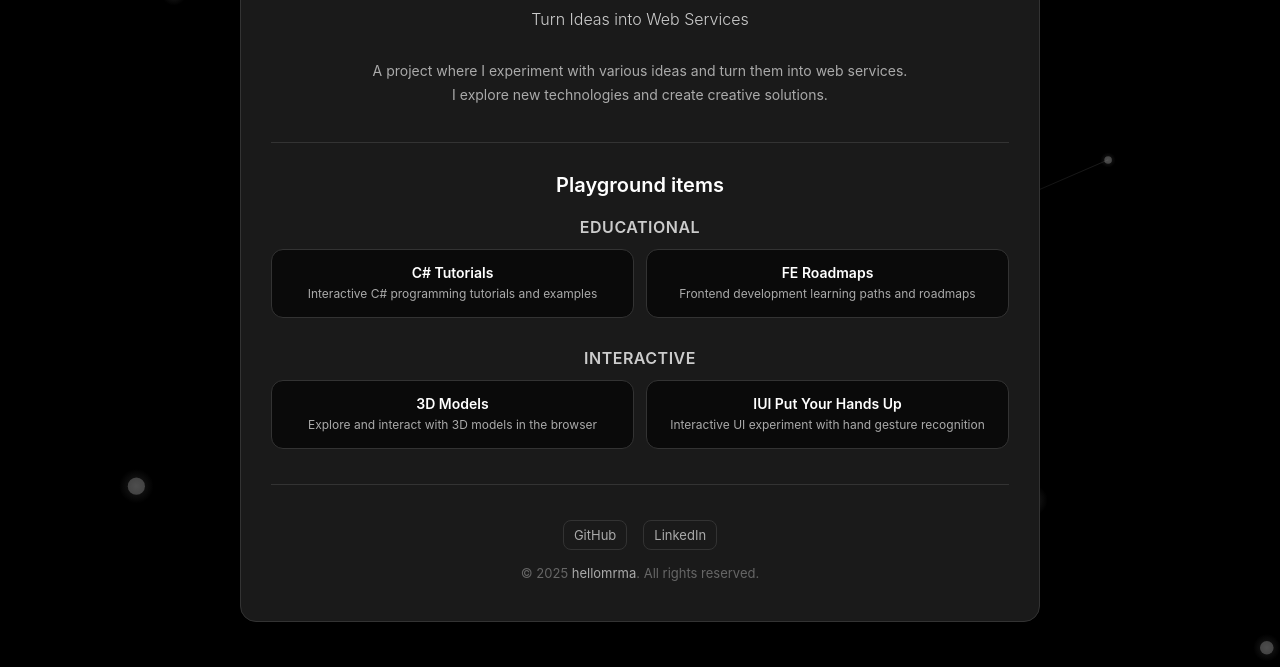
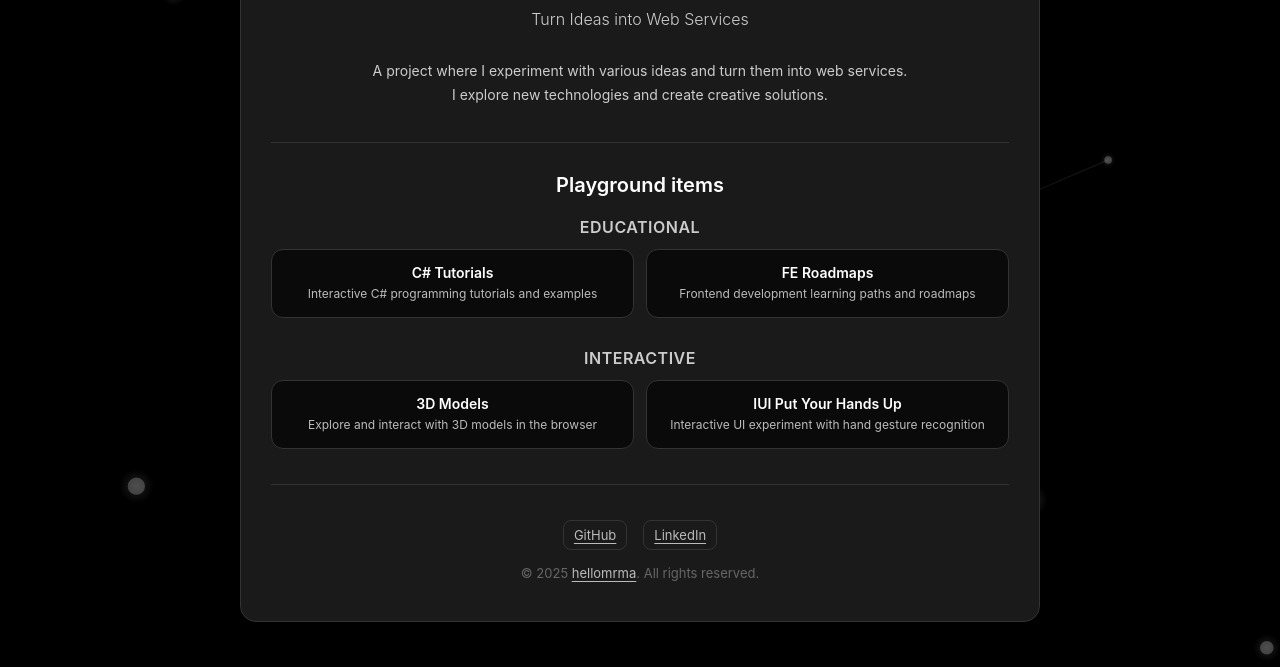
Before and after one commit to hellomrma/playgrounder-dev, a plain HTML site: page index.html in a window 1280 px wide. Shown: the part 133-800 px from the top of the page. Drawn offline with Linux system fonts and the light colour scheme.

Commit message:
Refactors project grid and updates styles
Refactors the project grid to use a `` and `` structure
instead of `` elements, improving semantic correctness.

Updates the color scheme to improve contrast and readability
and enhances the styling of links in the footer.

```diff
--- a/index.html
+++ b/index.html
@@ -143,38 +143,46 @@
 
             <div class="category-group">
                 <h3 class="category-title" data-i18n="category-educational">Educational</h3>
-                <div class="projects-grid" role="list">
-                    <a href="https://csharp-tutorials.playgrounder.dev/" class="project-card" role="listitem" target="_blank" rel="noopener noreferrer" aria-label="C# Tutorials project">
+                <ul class="projects-grid">
+                    <li>
+                        <a href="https://csharp-tutorials.playgrounder.dev/" class="project-card" target="_blank" rel="noopener noreferrer" aria-label="C# Tutorials project">
                             <h4 class="project-name">C# Tutorials</h4>
                             <p class="project-description" data-i18n="project-csharp-desc">
                                 Interactive C# programming tutorials and examples
                             </p>
                         </a>
-                    <a href="https://fe-roadmaps.playgrounder.dev/" class="project-card" role="listitem" target="_blank" rel="noopener noreferrer" aria-label="Frontend Roadmaps project">
+                    </li>
+                    <li>
+                        <a href="https://fe-roadmaps.playgrounder.dev/" class="project-card" target="_blank" rel="noopener noreferrer" aria-label="Frontend Roadmaps project">
                             <h4 class="project-name">FE Roadmaps</h4>
                             <p class="project-description" data-i18n="project-fe-desc">
                                 Frontend development learning paths and roadmaps
                             </p>
                         </a>
-                </div>
+                    </li>
+                </ul>
             </div>
 
             <div class="category-group">
                 <h3 class="category-title" data-i18n="category-interactive">Interactive</h3>
-                <div class="projects-grid" role="list">
-                    <a href="https://3d-models.playgrounder.dev/" class="project-card" role="listitem" target="_blank" rel="noopener noreferrer" aria-label="3D Models project">
+                <ul class="projects-grid">
+                    <li>
+                        <a href="https://3d-models.playgrounder.dev/" class="project-card" target="_blank" rel="noopener noreferrer" aria-label="3D Models project">
                             <h4 class="project-name">3D Models</h4>
                             <p class="project-description" data-i18n="project-3d-desc">
                                 Explore and interact with 3D models in the browser
                             </p>
                         </a>
-                    <a href="https://iui-putyourhandsup.playgrounder.dev/" class="project-card" role="listitem" target="_blank" rel="noopener noreferrer" aria-label="IUI Put Your Hands Up project">
+                    </li>
+                    <li>
+                        <a href="https://iui-putyourhandsup.playgrounder.dev/" class="project-card" target="_blank" rel="noopener noreferrer" aria-label="IUI Put Your Hands Up project">
                             <h4 class="project-name">IUI Put Your Hands Up</h4>
                             <p class="project-description" data-i18n="project-iui-desc">
                                 Interactive UI experiment with hand gesture recognition
                             </p>
                         </a>
-                </div>
+                    </li>
+                </ul>
             </div>
         </section>
 
--- a/style.css
+++ b/style.css
@@ -114,7 +114,7 @@ body {
 .description {
     font-size: 14px;
     line-height: 1.7;
-    color: #aaaaaa;
+    color: #cccccc;
     margin-bottom: 35px;
     max-width: 550px;
     margin-left: auto;
@@ -156,6 +156,12 @@ body {
     grid-template-columns: repeat(auto-fit, minmax(180px, 1fr));
     gap: 12px;
     margin-top: 0;
+    list-style: none;
+    padding: 0;
+}
+
+.projects-grid li {
+    margin: 0;
 }
 
 .project-card {
@@ -192,7 +198,7 @@ body {
 
 .project-description {
     font-size: 12px;
-    color: #aaaaaa;
+    color: #bbbbbb;
     line-height: 1.4;
 }
 
@@ -225,8 +231,9 @@ body {
 }
 
 .social-link {
-    color: #aaaaaa;
-    text-decoration: none;
+    color: #bbbbbb;
+    text-decoration: underline;
+    text-underline-offset: 3px;
     font-size: 13px;
     padding: 6px 10px;
     border: 1px solid #333333;
@@ -250,8 +257,9 @@ body {
 }
 
 .footer-email {
-    color: #aaaaaa;
-    text-decoration: none;
+    color: #bbbbbb;
+    text-decoration: underline;
+    text-underline-offset: 3px;
     transition: color 0.2s;
 }
 
```
Lines whose indentation alone changed are shown as unchanged.
